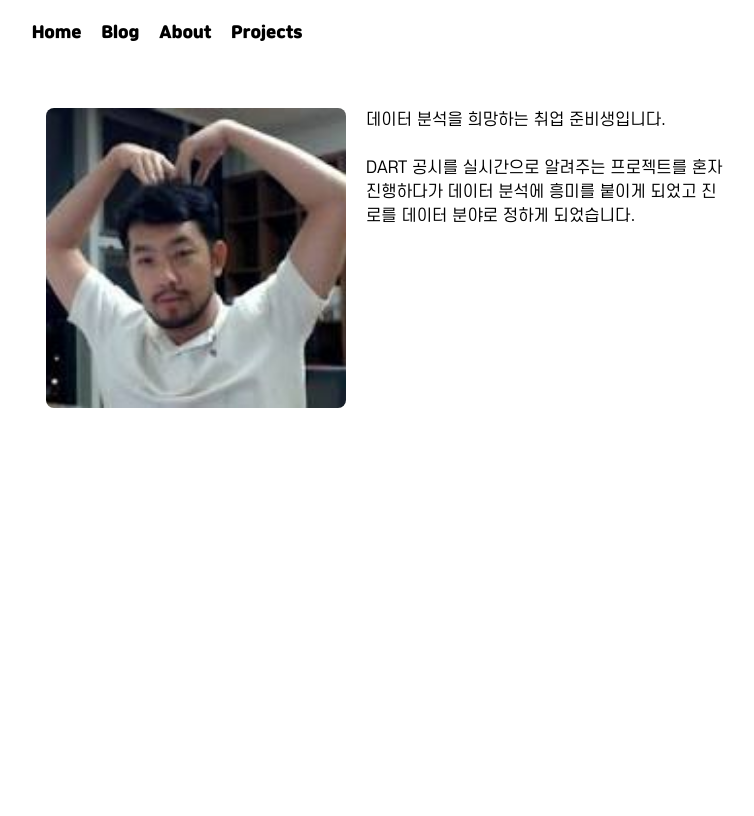
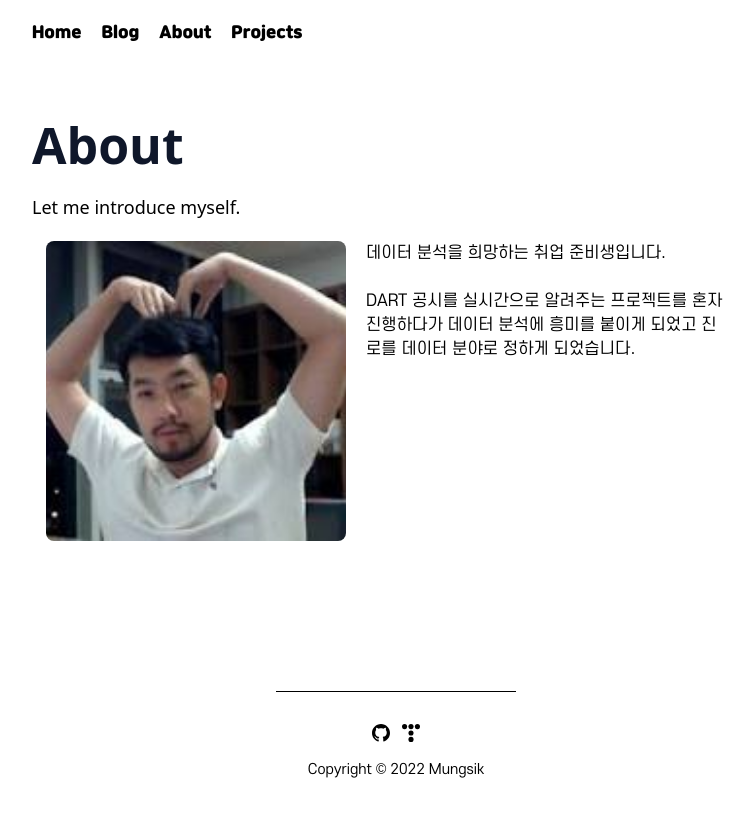
Before and after one commit to mungsik/my-blog, a Next.js app: page /about in a window 1280 px wide. Shown: the top 816 px of the page, without its empty margins (244-998 px from the left). Built offline with nearby package versions, Linux system fonts and the light colour scheme.

Commit message:
title 완료

```diff
--- a/components/Container.tsx
+++ b/components/Container.tsx
@@ -1,5 +1,6 @@
 import Head from "next/head";
 import { info } from "../data/information";
+import Footer from "./Footer";
 import Header from "./Header";
 
 const Container = (props) => {
@@ -12,6 +13,7 @@ const Container = (props) => {
   };
 
   return (
+    <>
       <div className={`w-full flex flex-col items-center p-3`}>
         <Head>
           <title>{meta.title}</title>
@@ -23,8 +25,10 @@ const Container = (props) => {
           <main className="flex flex-col flex-nowrap w-full max-w-screen-md items-center z-10 px-5">
             {props.children}
           </main>
+          <Footer />
         </section>
       </div>
+    </>
   );
 };
 
--- /dev/null
+++ b/components/Footer.tsx
@@ -0,0 +1,45 @@
+import { info } from "data/information";
+import Image from "next/image";
+import social from "./../data/social";
+
+const Footer = () => {
+  return (
+    <footer className="flex flex-col flex-nowrap items-center mt-[100px] p-8 border-t border-solid border-t-[var(--bg-sub)] w-[calc(100% - calc((100% - 700px)))] md:calc(100% - 40px)">
+      <div className="flex flex-wrap items-center">
+        <a
+          className="mx-1.5"
+          href={social.github}
+          target="_blank"
+          rel="noreferrer"
+        >
+          <Image
+            width="18.0"
+            height="18.0"
+            objectFit="contain"
+            src="/social/github.svg"
+            alt="github"
+          />
+        </a>
+        <a
+          className="mx-1.5"
+          href={social.tistory}
+          target="_blank"
+          rel="noreferrer"
+        >
+          <Image
+            width="18.0"
+            height="18.0"
+            objectFit="contain"
+            src="/social/tistory.svg"
+            alt="github"
+          />
+        </a>
+      </div>
+      <span className="font-SCore_Regular text-sm text-[var(--tx-sub)] mt-3">
+        {`Copyright © 2022 ${info.author}`}
+      </span>
+    </footer>
+  );
+};
+
+export default Footer;
--- a/components/Title.tsx
+++ b/components/Title.tsx
@@ -1,5 +1,12 @@
 const Title = () => {
-  return <div></div>;
+  return (
+    <div className="flex flex-col flex-nowrap pb-5 w-full">
+      <span className="text-[50px] font-extrabold text-slate-900">About</span>
+      <span className="text-lg font-light color-[var(--tx-sub-dark)] break-all mt-2.5">
+        Let me introduce myself.
+      </span>
+    </div>
+  );
 };
 
 export default Title;
--- a/pages/about.tsx
+++ b/pages/about.tsx
@@ -1,9 +1,11 @@
 import Container from "./../components/Container";
 import AboutProfile from "./../components/AboutProfile";
+import Title from "components/Title";
 
 const AboutPage = () => {
   return (
     <Container>
+      <Title />
       <AboutProfile />
     </Container>
   );
```
Lines whose indentation alone changed are shown as unchanged.
